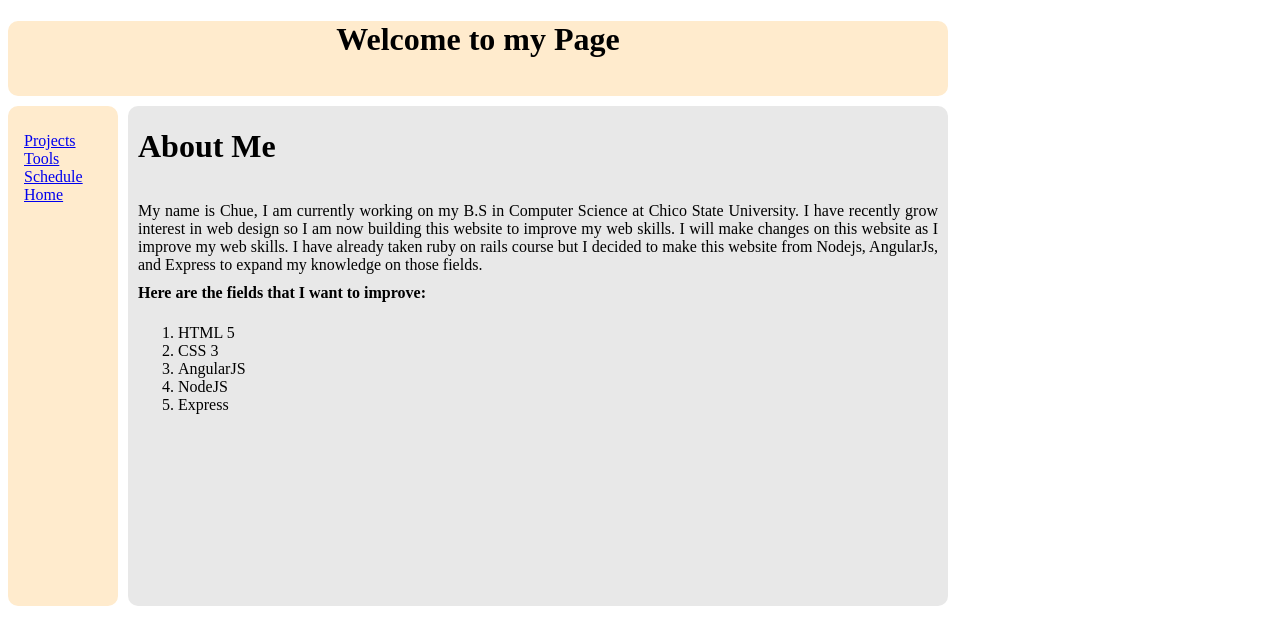
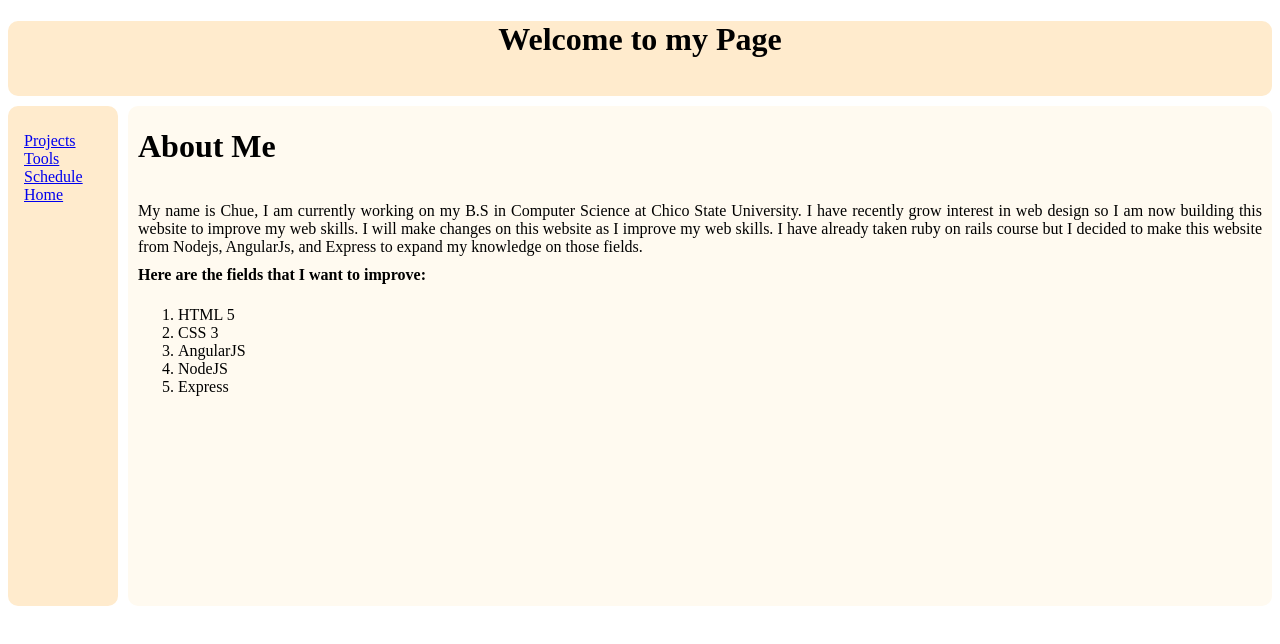
Before and after one commit to cvang/myWeb, a plain HTML site: page index.html in a window 1280 px wide. Drawn offline with Linux system fonts and the light colour scheme.

Commit message:
changes container color

```diff
--- a/style.css
+++ b/style.css
@@ -6,17 +6,17 @@ p {
     text-align: center;
     height: 75px;
     border-radius: 10px;
-    max-width: 940px;
+    max-width: 100%;
     background-color: blanchedalmond;
 }
 
 .container {
     border-radius: 10px;
     padding-left: 10px;
-    background-color: #e8e8e8;
+    background-color: floralwhite;
     overflow: auto;
     margin-top: 10px;
-    max-width: 800px;
+    max-width: 100%;
     height: 500px;
     margin-left: 120px;
     padding-right: 10px;
```
